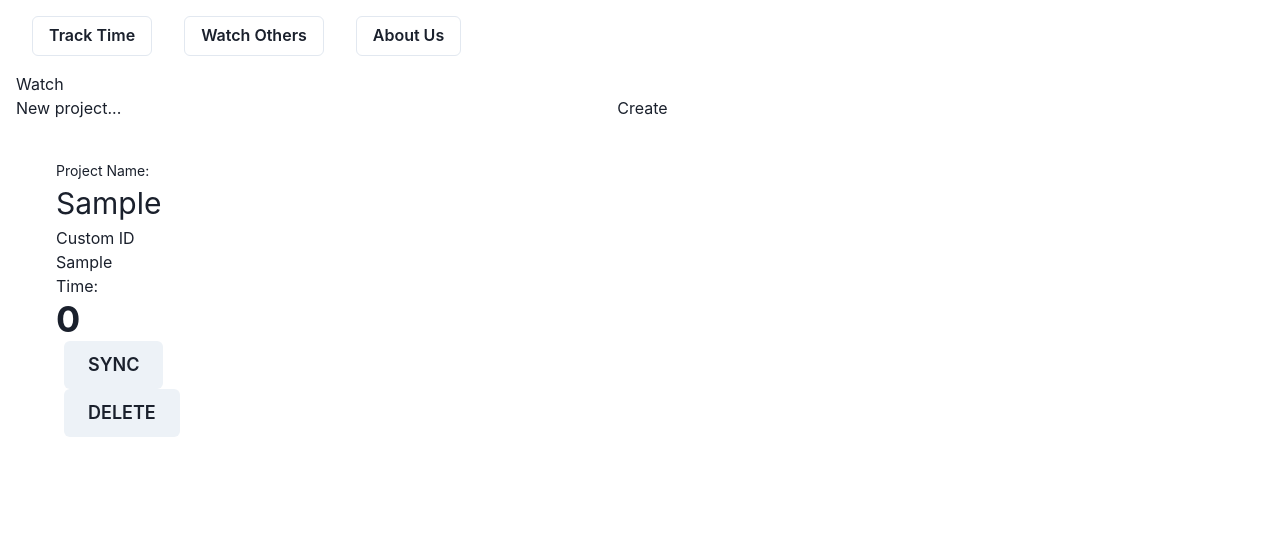
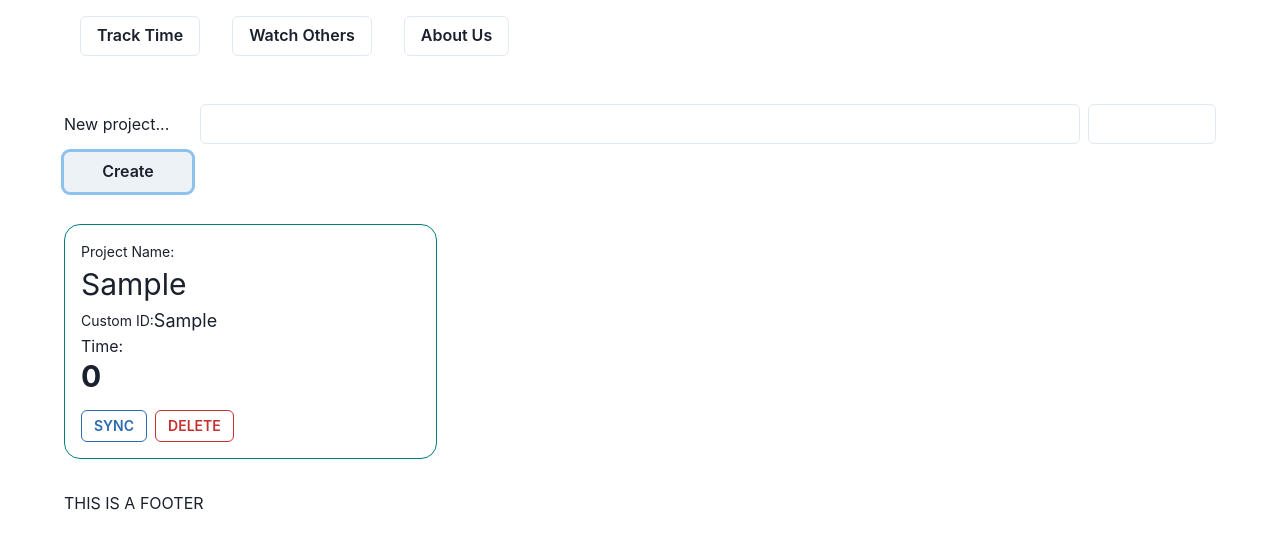
Before and after one commit to avacodehub/time-tracker, a Next.js app: page /watch in a window 1280 px wide. Both pictures are taken after typing "Sample", "Sample" into the empty fields and a click on the button "Create". Shown: the top 548 px of the page. Built offline with nearby package versions, Linux system fonts and the light colour scheme.

Commit message:
Watch page layout

```diff
--- a/components/Watch.js
+++ b/components/Watch.js
@@ -1,6 +1,6 @@
 import React from "react";
 import useStore from "../Store/Store";
-import { Box, HStack, Text, Button, Heading } from "@chakra-ui/react";
+import { Box, Flex, ButtonGroup, Text, Button, Heading } from "@chakra-ui/react";
 
 function Watch(props) {
   const { watch } = props;
@@ -17,27 +17,26 @@ function Watch(props) {
   }
 
   return (
-    <div>
-      <HStack flexWrap="wrap" maxW="400px" m={(15, 10)}>
+    <div className="card">
         <Box>
           <Text fontSize="sm">Project Name:</Text>
           <Text fontSize="3xl">{watch.name}</Text>
 
-          <Text>Custom ID</Text>
-          <Text>{watch.customId}</Text>
-
+<Flex flexDirection="row" alignItems="center" >
+          <Text fontSize="sm">Custom ID: </Text>
+          <Text fontSize="lg">{watch.customId}</Text>
+          </Flex>
           <Text>Time:</Text>
-          <Heading as="h1">{watch.time}</Heading>
+          <Heading fontSize="3xl">{watch.time}</Heading>
         </Box>
-        <Box alignSelf="start">
-          <Button onClick={handleSync} size="lg">
+        <ButtonGroup size="sm" mt={4} variant="outline">
+          <Button colorScheme="blue" onClick={handleSync}>
             SYNC
           </Button>
-          <Button onClick={handleDelete} size="lg">
+          <Button colorScheme="red" onClick={handleDelete}>
             DELETE
           </Button>
-        </Box>
-      </HStack>
+        </ButtonGroup>
     </div>
   );
 }
--- a/components/WatchList.js
+++ b/components/WatchList.js
@@ -1,4 +1,4 @@
-import { SimpleGrid } from "@chakra-ui/react";
+import { SimpleGrid, Input, Button } from "@chakra-ui/react";
 import React, { useRef, useEffect } from "react";
 import Watch from "./Watch";
 import useStore from "../Store/Store";
@@ -38,23 +38,24 @@ function WatchList() {
 
   return (
     <>
+    <div className="tools">
       <label>New project...</label>
-      <input
+      <Input
         ref={inputProjectName}
       />
-      <input
+      <Input
         ref={inputProjectCustomId}
       />
 
-      <button onClick={handleAddProject}>Create</button>
-      <SimpleGrid columns={4} spacing={10}>
+      <Button onClick={handleAddProject}>Create</Button>
+      </div>
+      <section className="projectsGrid">
         {watchList.length > 0
           ? watchList.map((p) =>
               {if (p) return <Watch key={p.id} watch={p} />}
             )
           : null}
-      </SimpleGrid>
-      <EditTime />
+      </section>
     </>
   );
 }
--- a/pages/watch.js
+++ b/pages/watch.js
@@ -1,4 +1,5 @@
 import { Container } from "@chakra-ui/react";
+import Footer from "../components/Footer";
 import Header from "../components/Header";
 import WatchList from "../components/WatchList";
 
@@ -6,16 +7,16 @@ const Watch = () => {
   // const projects = useStore(s => s.projects)
 
   return (
-    <Container maxW="100%">
+    <div className="container">
       {/* <Head>
         <title>Hello there</title>
         <link rel="icon" href="/favicon.ico" />
       </Head>
        */}
       <Header />
-      <h2>Watch</h2>
       <WatchList />
-    </Container>
+      <Footer />
+    </div>
   );
 };
 
```
